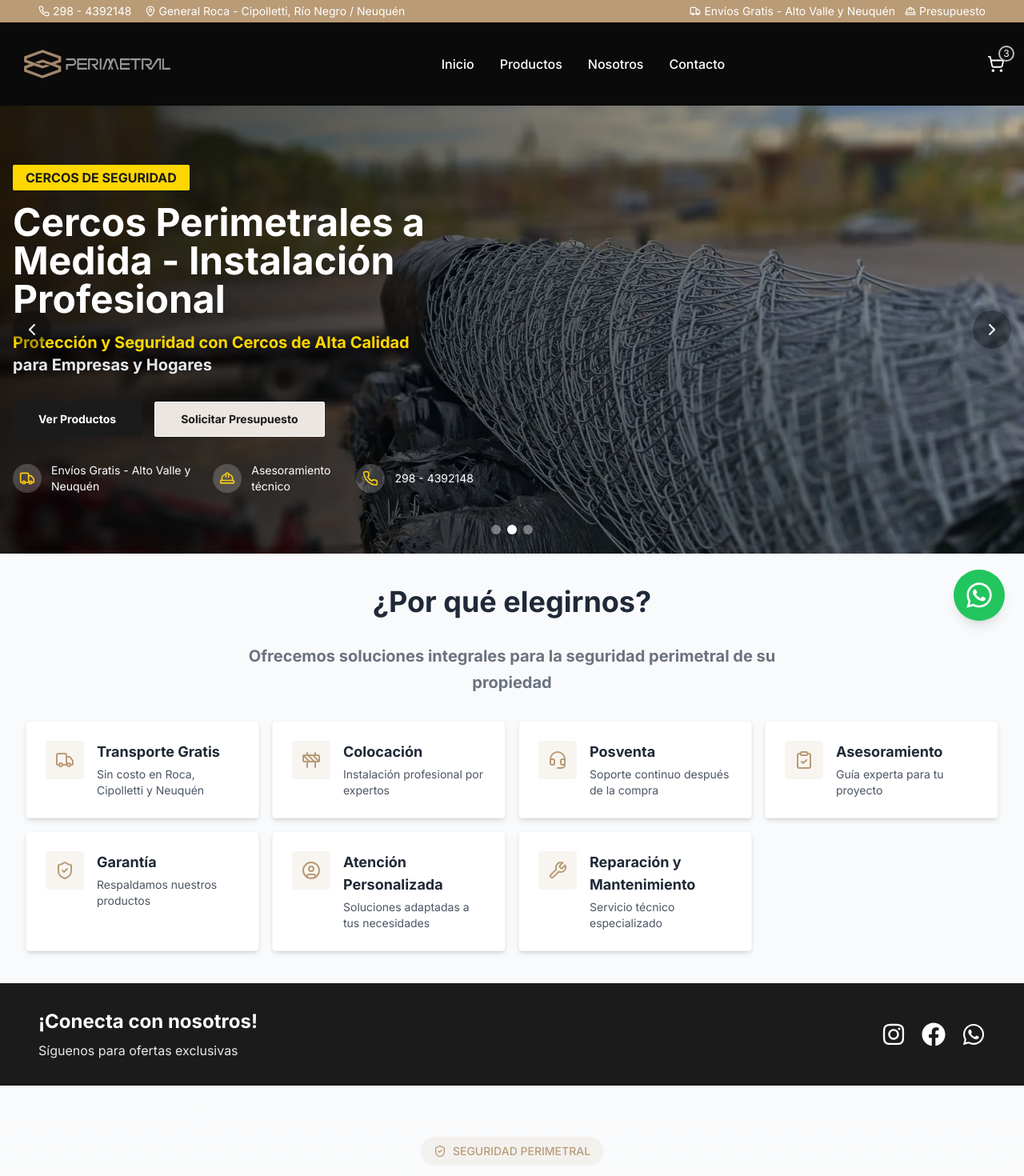
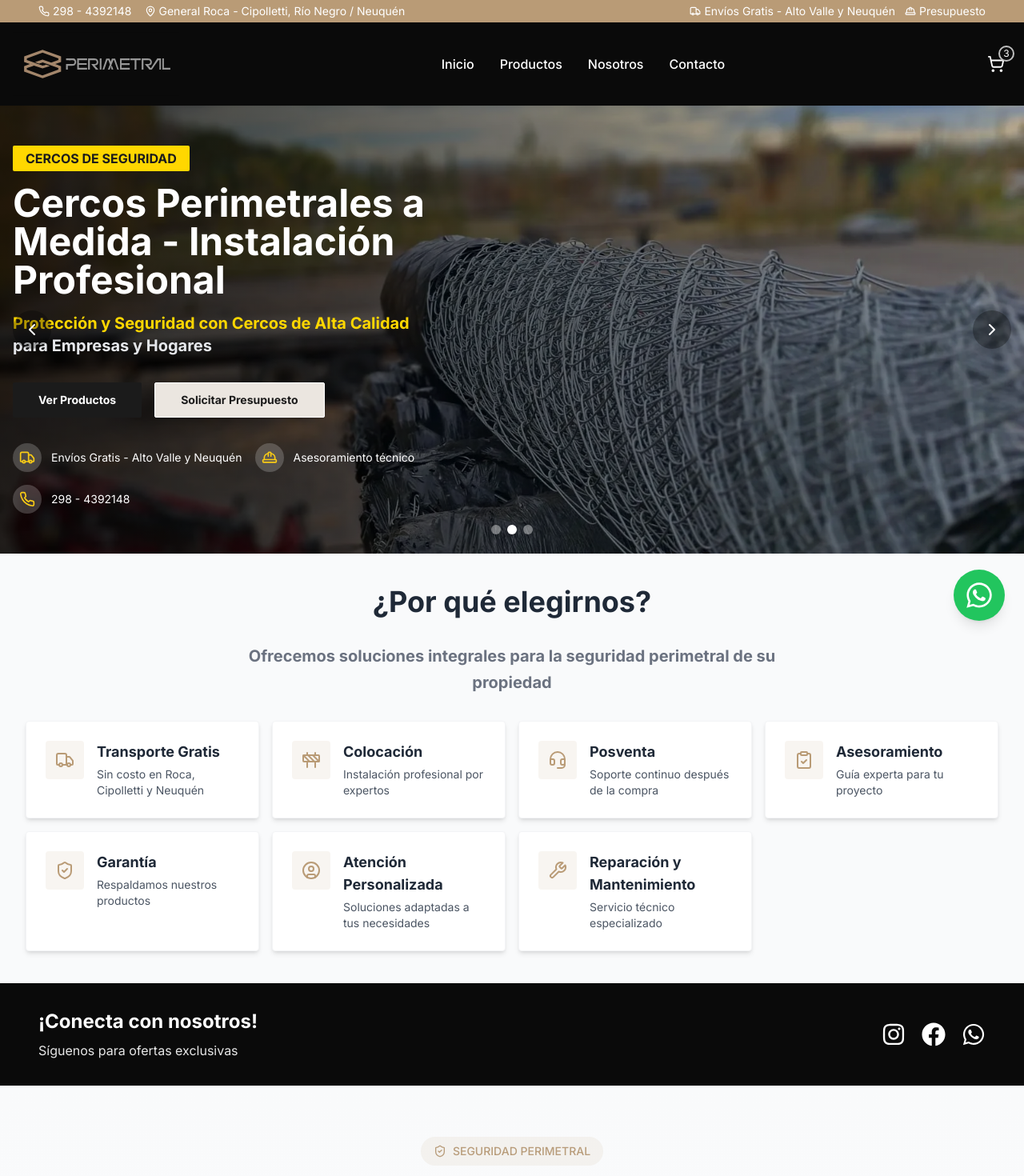
Before and after one commit to kevkarlion/Perimetral, a Next.js app: page / in a window 1280 px wide. Shown: the top 1470 px of the page at 80% size. Built offline with nearby package versions, Linux system fonts and the light colour scheme.

Commit message:
fixed padding hero

```diff
--- a/components/SocialBanner.tsx
+++ b/components/SocialBanner.tsx
@@ -2,7 +2,7 @@ import { FaInstagram, FaFacebook, FaWhatsapp } from "react-icons/fa";
 
 export default function SocialBanner() {
   return (
-    <div className="bg-blackCharcoal py-8 px-4">
+    <div className="bg-balckHero py-8 px-4">
       <div className="container mx-auto flex flex-col md:flex-row items-center justify-between gap-6">
         <div className="text-center md:text-left">
           <h3 className="text-2xl font-bold text-white mb-2">¡Conecta con nosotros!</h3>
--- a/components/hero.tsx
+++ b/components/hero.tsx
@@ -78,23 +78,9 @@ export default function HeroCarousel() {
         <ChevronRight className="w-6 h-6" />
       </button>
 
-      {/* Indicators */}
-      <div className="absolute bottom-6 left-1/2 -translate-x-1/2 flex gap-2 z-[98]">
-        {images.map((_, i) => (
-          <button
-            key={i}
-            onClick={() => setIndex([i, i > index ? 1 : -1])}
-            className={`w-3 h-3 rounded-full transition ${
-              i === index ? 'bg-white' : 'bg-white/40'
-            }`}
-            aria-label={`Ir al slide ${i + 1}`}
-          />
-        ))}
-      </div>
-
       {/* Content */}
       <div className="relative h-full container mx-auto px-4 flex flex-col justify-center items-start z-[50]">
-        <div className="max-w-xl text-white">
+        <div className="max-w-xl text-white pt-8 pb-8">
           <div className="inline-block bg-yellowOne text-blackCharcoal px-4 py-1 mb-4 rounded-md font-bold">
             CERCOS DE SEGURIDAD
           </div>
@@ -121,7 +107,7 @@ export default function HeroCarousel() {
           </div>
 
           {/* Quick Contact */}
-          <div className="mt-8 flex flex-col sm:flex-row gap-4">
+          <div className="mt-8 flex flex-col sm:flex-row gap-4 flex-wrap pb-16 sm:pb-0">
             <div className="flex items-center">
               <div className="bg-white/20 p-2 rounded-full mr-3">
                 <Truck className="h-5 w-5 text-yellow-400" />
@@ -143,6 +129,20 @@ export default function HeroCarousel() {
           </div>
         </div>
       </div>
+
+      {/* Indicators - Moved outside content div and adjusted position */}
+      <div className="absolute bottom-6 left-1/2 -translate-x-1/2 flex gap-2 z-[98]">
+        {images.map((_, i) => (
+          <button
+            key={i}
+            onClick={() => setIndex([i, i > index ? 1 : -1])}
+            className={`w-3 h-3 rounded-full transition ${
+              i === index ? 'bg-white' : 'bg-white/40'
+            }`}
+            aria-label={`Ir al slide ${i + 1}`}
+          />
+        ))}
+      </div>
     </section>
   )
 }
```
